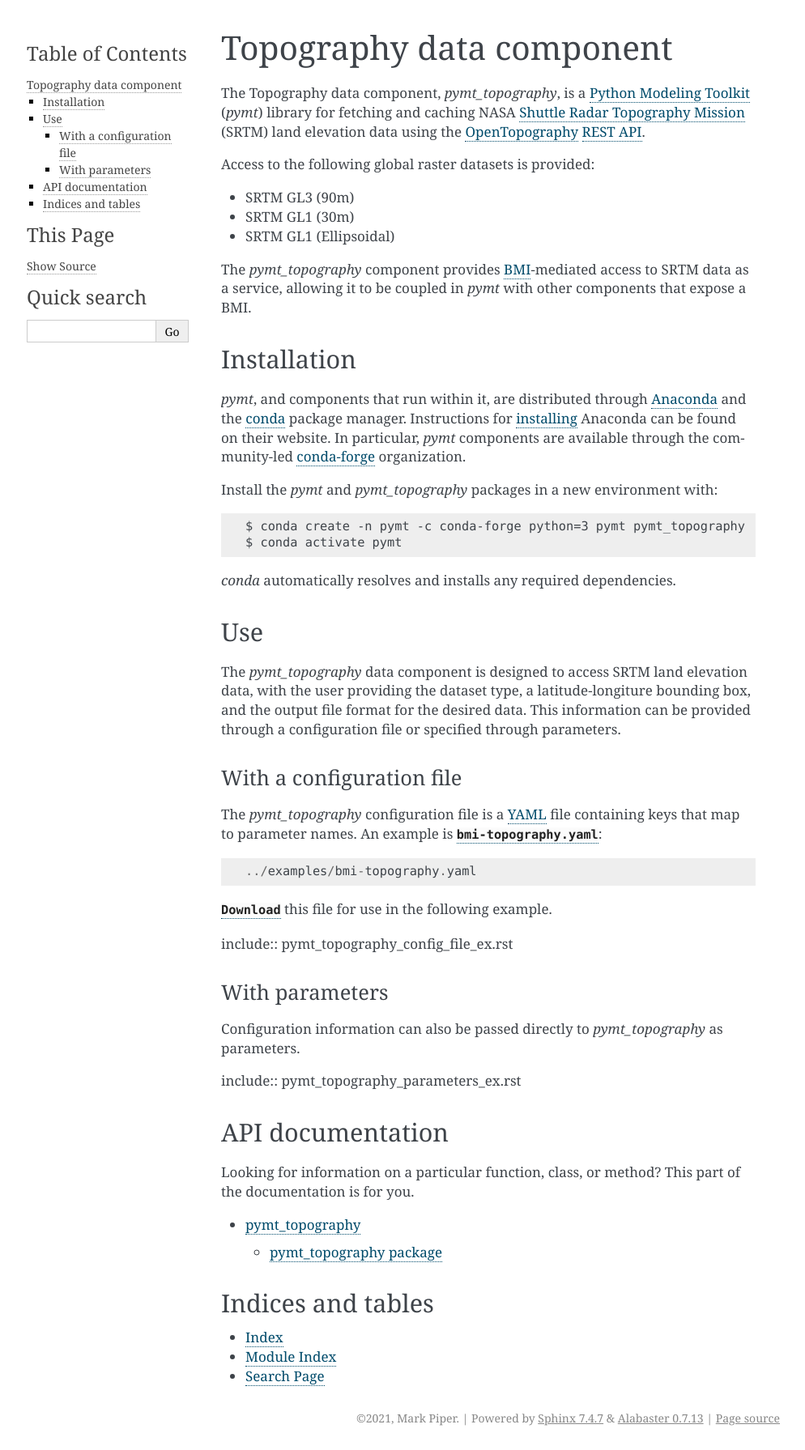
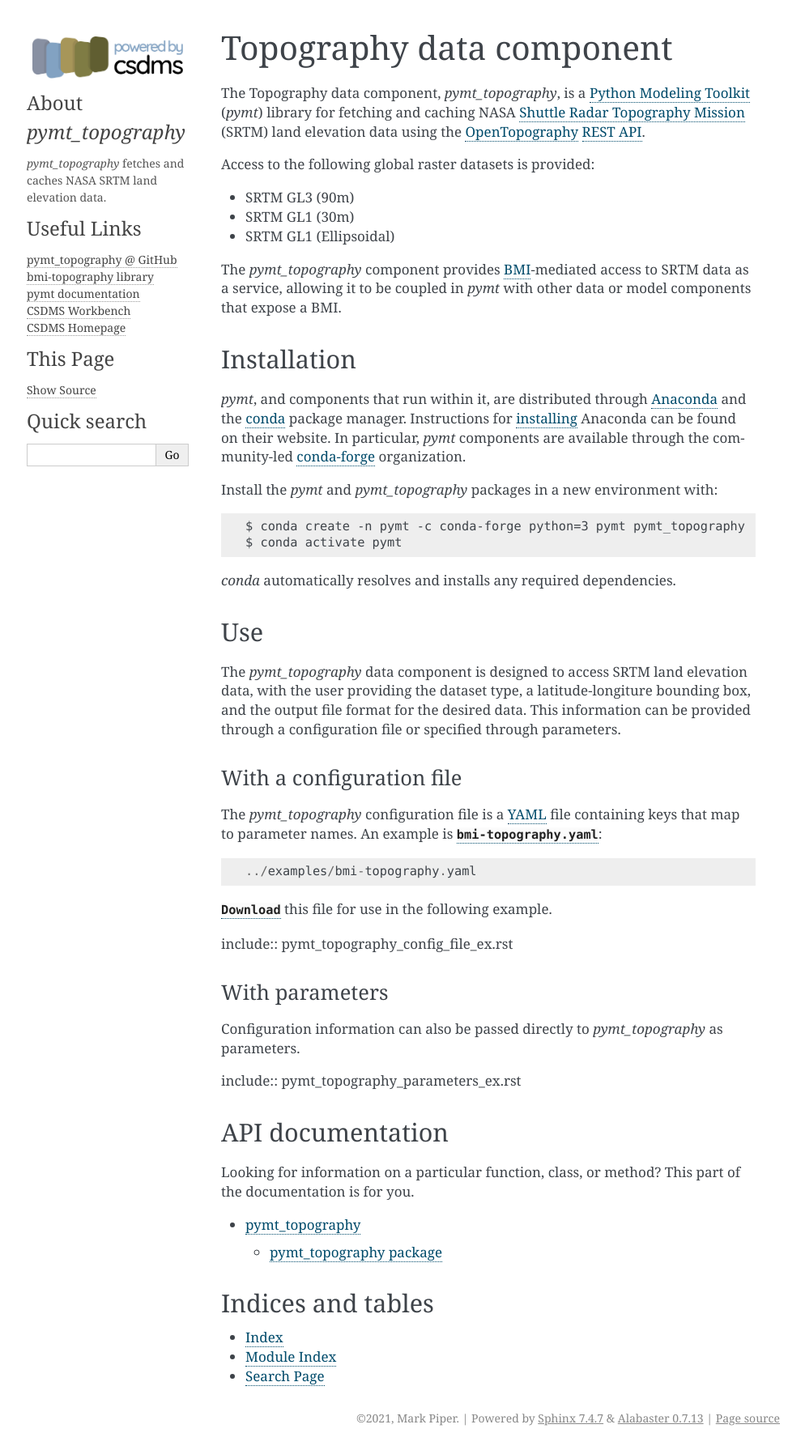
Before and after one commit to pymt-lab/pymt_topography, a Sphinx documentation site: the page built from docs/index.rst, in a window 1280 px wide. Shown: the whole page at 81% size, without its empty margins (147-1141 px from the left). Built offline with Sphinx 7.4.7, drawn with Linux system fonts in a browser that asks for light colours.

Commit message:
Add sidebar info

```diff
--- /dev/null
+++ b/docs/_templates/links.html
@@ -0,0 +1,8 @@
+<h3>Useful Links</h3>
+<ul>
+  <li><a href="https://github.com/pymt-lab/pymt_topography">pymt_topography @ GitHub</a></li>
+  <li><a href="https://github.com/csdms/bmi-topography">bmi-topography library</a></li>
+  <li><a href="https://pymt.readthedocs.io">pymt documentation</a></li>
+  <li><a href="https://csdms.colorado.edu/wiki/Workbench">CSDMS Workbench</a></li>
+  <li><a href="https://csdms.colorado.edu">CSDMS Homepage</a></li>
+</ul>
--- /dev/null
+++ b/docs/_templates/sidebarintro.html
@@ -0,0 +1,4 @@
+<h3>About <i>pymt_topography</i></h3>
+<p>
+  <i>pymt_topography</i> fetches and caches NASA SRTM land elevation data.
+</p>
--- a/docs/conf.py
+++ b/docs/conf.py
@@ -97,6 +97,26 @@
 # so a file named "default.css" will overwrite the builtin "default.css".
 html_static_path = ['_static']
 
+# The name of an image file (relative to this directory) to place at the top
+# of the sidebar.
+html_logo = "_static/powered-by-logo-header.png"
+
+# Custom sidebar templates, maps document names to template names.
+html_sidebars = {
+    "index": [
+        "sidebarintro.html",
+        "links.html",
+        "sourcelink.html",
+        "searchbox.html",
+    ],
+    "**": [
+        "sidebarintro.html",
+        "links.html",
+        "sourcelink.html",
+        "searchbox.html",
+    ]
+}
+
 
 # -- Options for HTMLHelp output ---------------------------------------
 
--- a/docs/index.rst
+++ b/docs/index.rst
@@ -13,7 +13,7 @@
 * SRTM GL1 (Ellipsoidal)
 
 The *pymt_topography* component provides `BMI`_-mediated access to SRTM data as a service,
-allowing it to be coupled in *pymt* with other components that expose a BMI.
+allowing it to be coupled in *pymt* with other data or model components that expose a BMI.
 
 
 Installation
```
Also changed, not shown: docs/_static/powered-by-logo-header.png (added).
